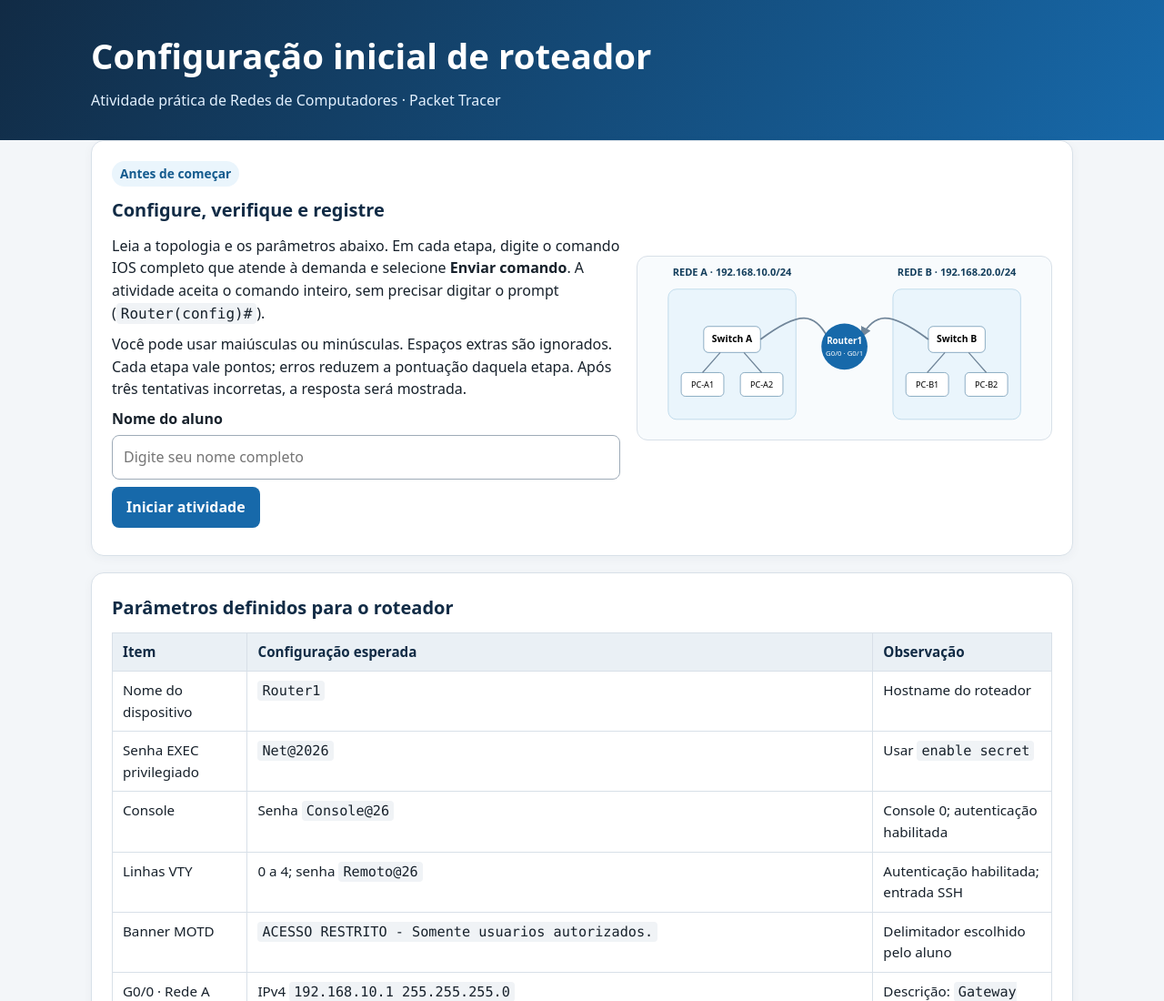
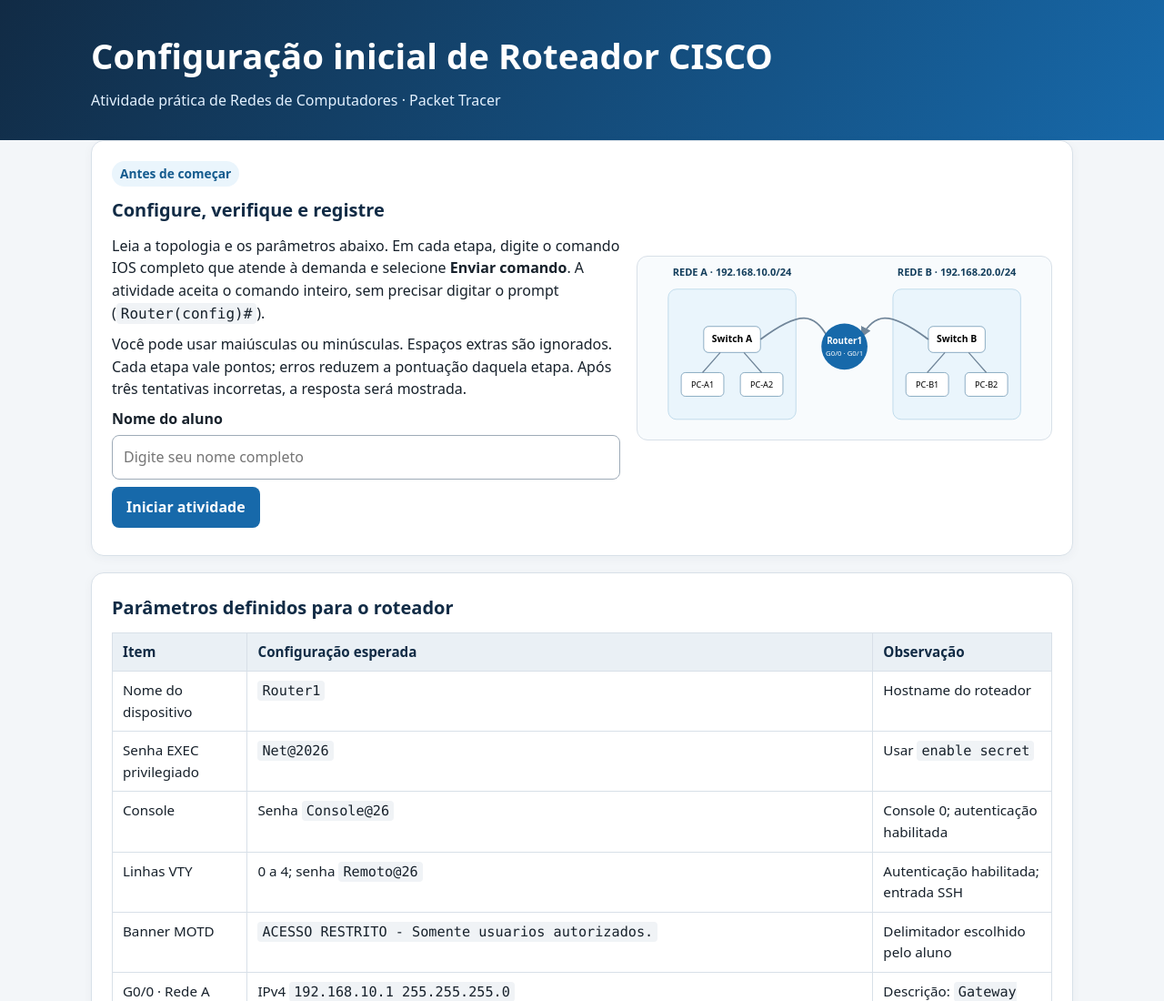
Before and after one commit to fscorsini/Redes-de-Computadores, a plain HTML site: page index.html in a window 1280 px wide. Shown: the top 1100 px of the page at 91% size. Drawn offline with Linux system fonts and the light colour scheme.

Commit message:
Update header title for router configuration

```diff
--- a/index.html
+++ b/index.html
@@ -21,7 +21,7 @@
   </style>
 </head>
 <body>
-<header><div class="wrap"><h1>Configuração inicial de roteador</h1><p class="sub">Atividade prática de Redes de Computadores · Packet Tracer</p></div></header>
+<header><div class="wrap"><h1>Configuração inicial de Roteador CISCO</h1><p class="sub">Atividade prática de Redes de Computadores · Packet Tracer</p></div></header>
 <main class="wrap">
   <section class="card" id="startCard">
     <div class="intro-grid">
```
